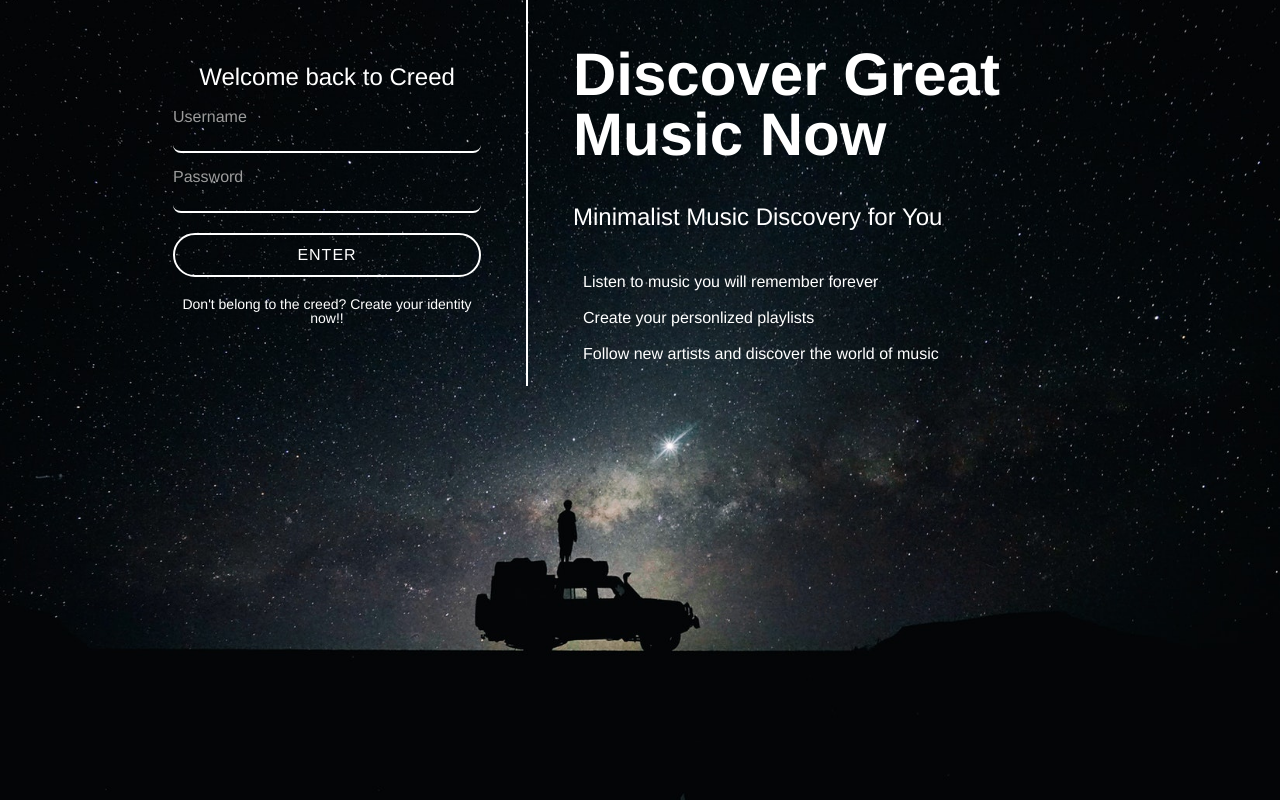
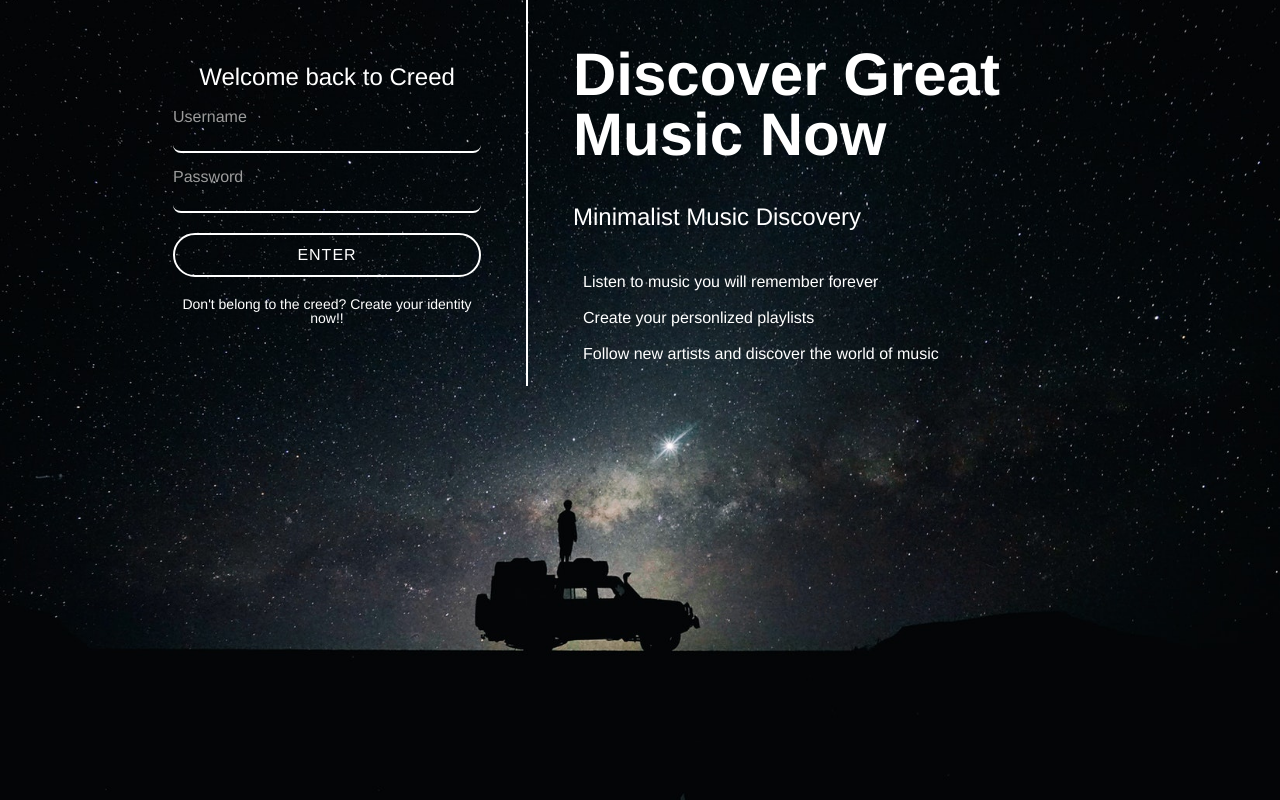
Before and after one commit to madhur4444/destinix, a PHP site: page /register.php in a window 1280 px wide. Run offline with PHP 8.4, Linux system fonts and the light colour scheme.

Commit message:
register.php

```diff
--- a/Destinix/Destinix/register.php
+++ b/Destinix/Destinix/register.php
@@ -129,7 +129,7 @@
 			</div>
 				<div id="loginText">
 					<h1>Discover Great Music Now</h1>
-					<h2>Minimalist Music Discovery for You</h2>
+					<h2>Minimalist Music Discovery </h2>
 					<ul>
 						<li>Listen to music you will remember forever</li>
 						<li>Create your personlized playlists</li>
```
